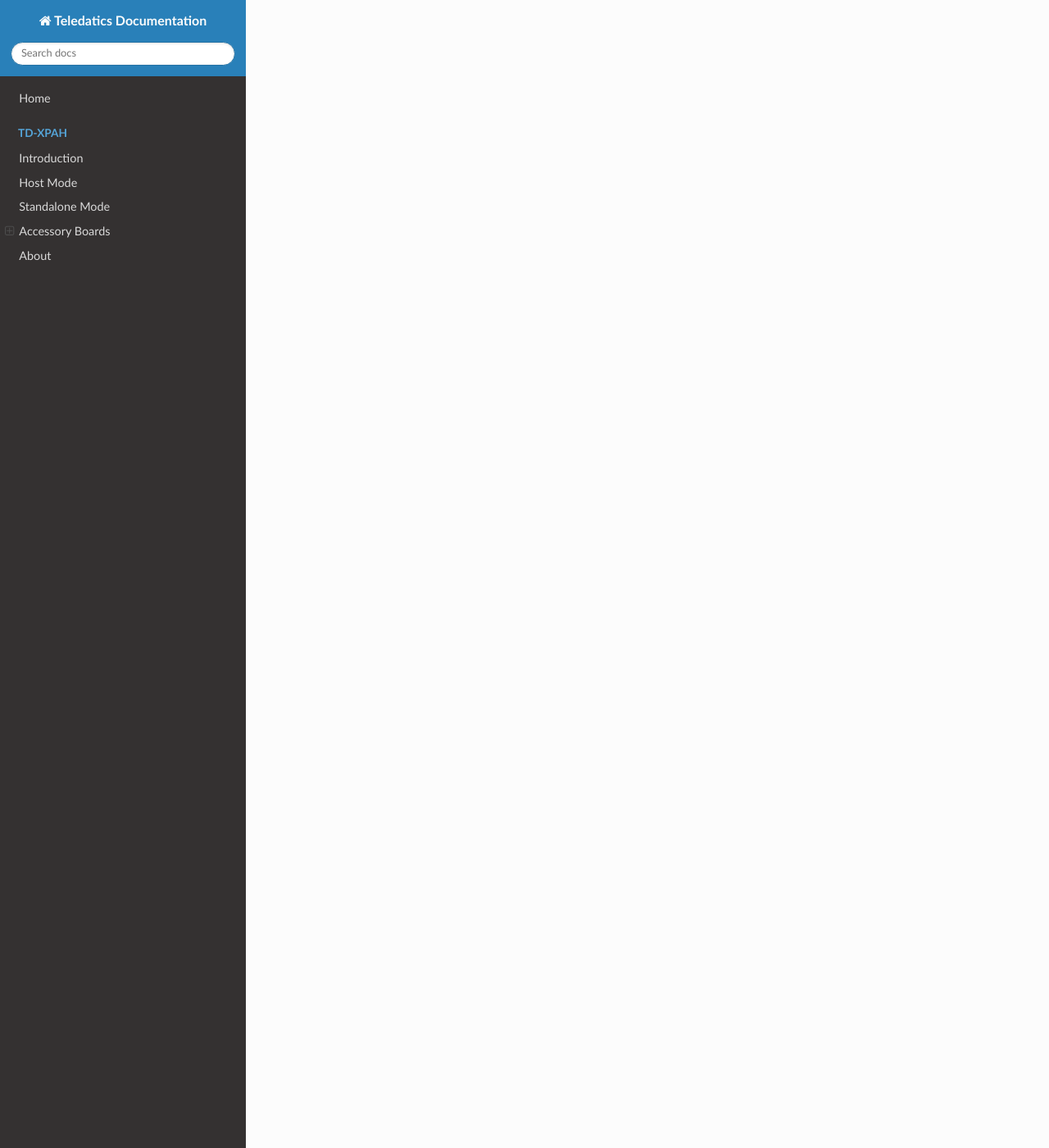
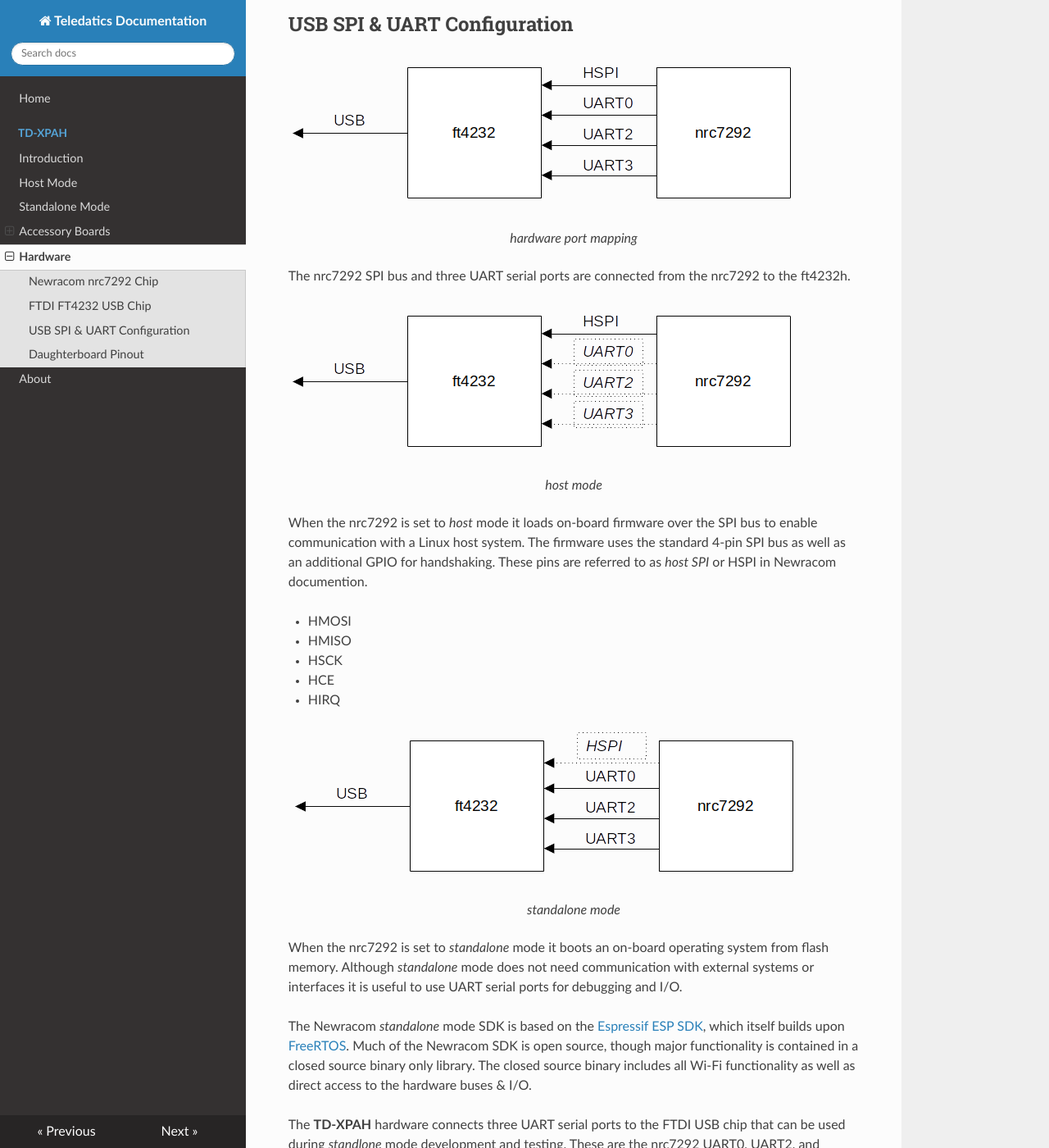
Before and after one commit to teledatics/teledatics_docs, an MkDocs documentation site: the page built from docs/hardware.md, in a window 1280 px wide and 1400 px high, scrolled down 1444 px. Shown: the whole window at 82% size. Built offline with MkDocs 1.6.1, drawn with Linux system fonts in a browser that asks for light colours; nearby versions of some CDN libraries; some of the changed text lies outside the part shown.

Commit message:
add hardware description

```diff
--- a/docs/hardware.md
+++ b/docs/hardware.md
@@ -1,4 +1,77 @@
-**TD-XPAH** accessory 'hAT' add-on boards are designed using the template where all of the nrc7292 chip interfaces are available on the daughterboard template.
+# TD-XPAH Hardware Design
+
+## Newracom nrc7292 Chip
+
+![](images/nrc7292.png)
+
+The **TD-XPAH** is design around the [Newracom nrc7292](https://newracom.com/products/nrc7292) chip. This chip contains two embedded ARM Cortex-m series microcontrollers as well as peripheral connection buses and I/O pins. The nrc7292 contains a full implementation of the IEEE 802.11ah specifications and supports the various frequencies for 802.11ah in different world regions and countries.
+
+The **TD-XPAH** is currently limited to the 902 - 928 MHz frequency band and supports 802.11ah in the United States, Canada, Australia, New Zealand, Japan and South Korea.
+
+The [nrc7292](https://newracom.com/products/nrc7292) has the following features & I/O:
+
+- 902 - 928 MHz frequencies
+- ARM Cortex-m0 & m3 MCU's
+- 752 KB RAM
+- 2 MB flash
+- 4x I2C bus
+- 2x SPI bus
+- 4x UART serial ports
+- 8x PWM
+- 6x high precision timers
+- 4x 9-bit ADC's
+- 32x GPIO pins
+- 3x watchdog timers
+
+The [nrc7292](https://newracom.com/products/nrc7292) multiplexes I/O. This means that certain pins are able to support multiple buses or I/O features. The behavior of these pins is determined at boot time by the <i>standlone</i> mode firmware.
+
+## FTDI FT4232 USB Chip
+
+![](images/ft4232hl.png)
+
+The **TD-XPAH** is designed to run completely over a USB-C connection. This is accomplished via the [FTDI ft4232h](https://ftdichip.com/products/ft4232hl/) USB translation chip. The FTDI chip translates select nrc7292 buses & I/O and streams them over a USB connection. This greatly simplifies interfacing and development as no special cables or hardware connections are needed other than a USB cable.
+
+## USB SPI & UART Configuration
+
+![](images/TD-XPAH_ftdi_nrc7292.png)<center>*hardware port mapping*</center>
+
+The nrc7292 SPI bus and three UART serial ports are connected from the nrc7292 to the ft4232h.
+
+![](images/TD-XPAH_ftdi_nrc7292_host_mode.png)<center>*host mode*</center>
+
+When the nrc7292 is set to <i>host</i> mode it loads on-board firmware over the SPI bus to enable communication with a Linux host system. The firmware uses the standard 4-pin SPI bus as well as an additional GPIO for handshaking. These pins are referred to as <i>host SPI</i> or HSPI in Newracom documention.
+
+- HMOSI
+- HMISO
+- HSCK
+- HCE
+- HIRQ
+
+
+![](images/TD-XPAH_ftdi_nrc7292_standalone_mode.png)<center>*standalone mode*</center>
+
+When the nrc7292 is set to <i>standalone</i> mode it boots an on-board operating system from flash memory. Although <i>standalone</i> mode does not need communication with external systems or interfaces it is useful to use UART serial ports for debugging and I/O.
+
+The Newracom <i>standalone</i> mode SDK is based on the [Espressif ESP SDK](https://docs.espressif.com/projects/esp-idf/en/latest/esp32/), which itself builds upon [FreeRTOS](https://www.freertos.org/). Much of the Newracom SDK is open source, though major functionality is contained in a closed source binary only library. The closed source binary includes all Wi-Fi functionality as well as direct access to the hardware buses & I/O.
+
+The **TD-XPAH** hardware connects three UART serial ports to the FTDI USB chip that can be used during <i>standlone</i> mode development and testing. These are the nrc7292 UART0, UART2, and UART3. UART3 is used as the default SDK debug console and has a simple command line interface. UART3 is also used for firmware download via the Newracom Firmware Flash tool.
+
+UART0 and UART2 are free for other uses. The [Teledatics GUI](https://github.com/teledatics/nrc7292_sdk/tree/teledatics_gui) implements a PPP connection over UART2 that can be used to commnunicate via TCP/IP over the USB cable.
+
+	pppd -detach noauth local nocrtscts modem /dev/ttyUSB2 192.168.200.3:192.168.200.4 115200
+
+The [Teledatics GUI](https://github.com/teledatics/nrc7292_sdk/tree/teledatics_gui) uses UART0 to graph running threads and CPU loading. Both of these UART ports can be re-tasked for other purposes if desired.
+
+
+
+
+## Daughterboard Pinout
+
+**TD-XPAH** accessory 'hAT' add-on boards are designed using a [Kicad 6.x template](https://github.com/teledatics/TD-XPAH_hAT_template) that makes the nrc7292 chip interfaces available via the daughterboard pins.
+
+![](images/TD-XPAH_hAT_pins.png)
+
+Available pins:
 
 - +5V
 - +3.3V
@@ -6,7 +79,9 @@
 - JTAG
 - Mode pins
 - I2C
+- HSPI
 - SPI
 - GPIO
+- UART
 - ADC
 - PWM
--- a/mkdocs.yml
+++ b/mkdocs.yml
@@ -1,9 +1,9 @@
 site_name: Teledatics Documentation
 site_url: https://docs.teledatics.com
 nav:
-  - Home: index.md
+  - 'Home': 'index.md'
   - TD-XPAH:
-    - Introduction: 'introduction.md'
+    - 'Introduction': 'introduction.md'
     - 'Host Mode': 'host.md'
     - 'Standalone Mode': 'standalone.md'
     - 'Accessory Boards':
@@ -11,5 +11,6 @@ nav:
       - 'Wi-Fi GW': 'wifi.md'
       - 'Air Quality Sensor': 'sensor.md'
       - 'Camera Support': 'camera.md'
+  - 'Hardware': 'hardware.md'
   - 'About': 'about.md'
 theme: readthedocs
```
Also changed, not shown: docs/images/TD-XPAH_ftdi_nrc7292.png (added), docs/images/TD-XPAH_ftdi_nrc7292_host_mode.png (added), docs/images/TD-XPAH_ftdi_nrc7292_standalone_mode.png (added), docs/images/TD-XPAH_hAT_pins.png (added), docs/images/ft4232hl.jpg (added), docs/images/ft4232hl.png (added), docs/images/nrc7292.jpg (added), docs/images/nrc7292.png (added), 1 other file.
